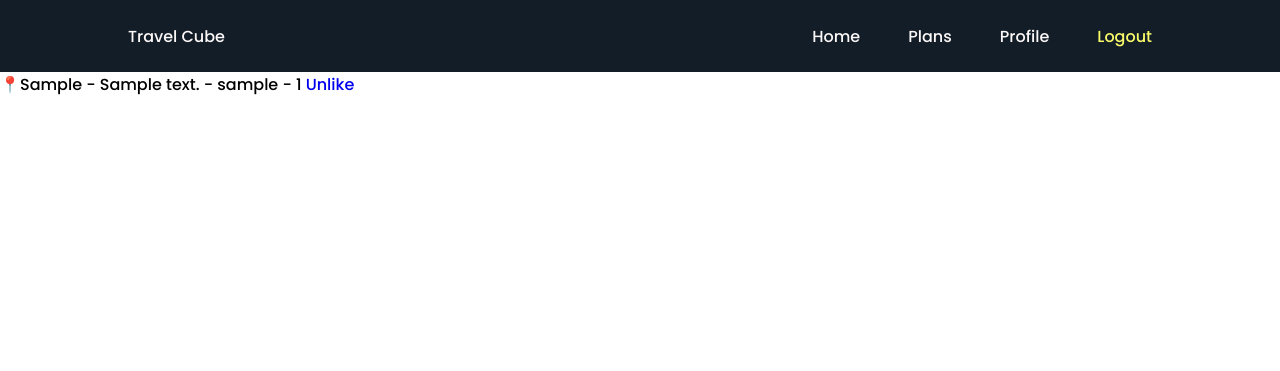
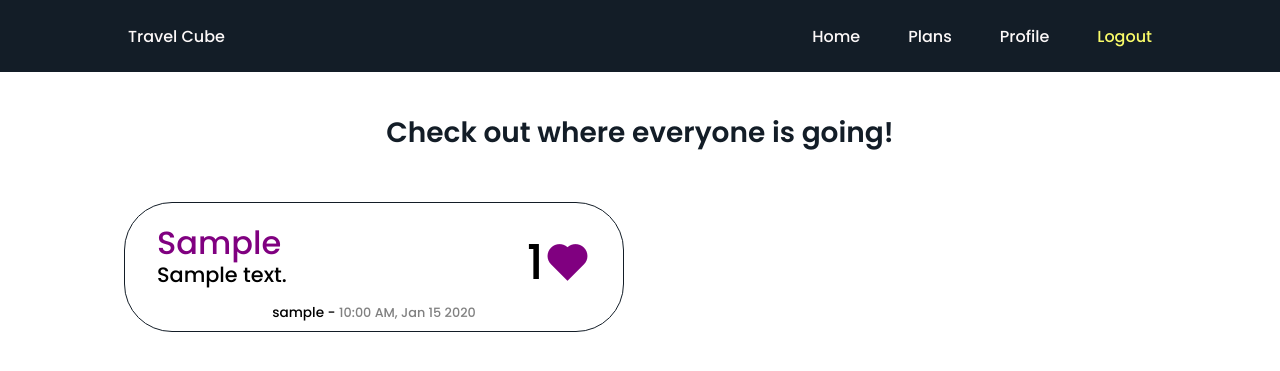
Before and after one commit to ShivaKakarla512/TripPlannerWebApp, a Flask app: a page that uses templates/base.html in a window 1280 px wide. Shown: the top 371 px of the page. Run offline with Flask 2, Linux system fonts and the light colour scheme; a user stored in the database is signed in; tables that the repository leaves empty hold one stand-in row (values such as "Sample post"); some libraries are stand-ins or nearby versions.

Commit message:
styled both plans and authplans pages

```diff
--- a/static/css/login.css
+++ b/static/css/login.css
@@ -2,13 +2,11 @@
 @import url("https://fonts.googleapis.com/css2?family=Poppins:wght@400;500;600&display=swap");
 /*===== VARIABLES CSS =====*/
 
-/*=== Colores ===*/
 :root{
     --first-color: #131D27;
     --text-color: #c953c5;
 }
 
-/*=== Fuente y tipografia ===*/
 :root{
     --body-font: 'Poppins', sans-serif;
     --big-font-size: 2rem;
--- /dev/null
+++ b/static/css/plans.css
@@ -0,0 +1,199 @@
+/*===== GOOGLE FONTS =====*/
+@import url("https://fonts.googleapis.com/css2?family=Poppins:wght@400;500;600&display=swap");
+
+:root {
+    --body-font: 'Poppins', sans-serif;
+}
+
+.plans div p {
+    padding: 0;
+    margin: 0;
+}
+
+/*
+p, i {
+    line-height: 2rem;
+} */
+
+.outer {
+    /* height: calc(100vh - 4.5rem); */
+    display: flex;
+    justify-content: center;
+    overflow: hidden;
+}
+
+.inner {
+    /* align-self: center; */
+    display: grid;
+    row-gap: 1.5rem;
+    width: 75%;
+    grid-auto-rows: min-content;
+    margin-bottom: 2rem;
+    margin-top: .5rem;
+    justify-content: center;
+}
+
+.header {
+    color: #131D27;
+    font-size: 1.5rem;
+    text-align: center;
+    grid-column-start: 1;
+    grid-column-end: 2;
+    grid-row-start: 1;
+    grid-row-end: 2;
+    margin-bottom: 1rem;
+    visibility: hidden;
+}
+
+.plans {
+    display: grid;
+    border: .12rem #131D27 solid;
+    border-radius: 3rem;
+    padding: 0.75rem 1rem 0.25rem 1rem;
+    grid-template-columns: 4fr 1fr;
+    column-gap: 1rem;
+    visibility: hidden;
+}
+
+.plans:hover {
+    box-shadow: 0px 15px 36px rgba(0, 0, 0, 0.1);
+    transform: scale(1.05);
+}
+
+.cityname {
+    font-size: 1.7rem;
+    color: purple;
+}
+
+.city {
+    grid-column-start: 1;
+    grid-column-end: 2;
+    grid-row-start: 1;
+    grid-row-end: 3;
+    align-items: center;
+    padding-left: 0.5rem;
+    line-height: 2rem;
+}
+
+.description {
+    font-size: 1rem;
+    color: black;
+}
+
+.authtime {
+    grid-column-start: 1;
+    grid-column-end: 3;
+    grid-row-start: 3;
+    grid-row-end: 4;
+    text-align: center;
+}
+
+.author {
+    font-size: 0.65rem;
+    color: black;
+}
+
+.time {
+    font-size: 0.6rem;
+    color: gray;
+}
+
+.label {
+    color: gray;
+    font-size: 0.6rem;
+    /* grid-column-start: 1;
+    grid-column-end: 3;
+    grid-row-start: 1;
+    grid-row-end: 2; */
+    text-align: center;
+}
+
+.count {
+    transform: translateY(-0.7rem);
+    /* grid-column-start: 1;
+    grid-column-end: 2;
+    grid-row-start: 2;
+    grid-row-end: 3; */
+}
+
+.likes {
+    text-align: center;
+    display: grid;
+    /* grid-template-columns: repeat(2, min-content); */
+    font-size: 3rem;
+    grid-column-start: 2;
+    grid-column-end: 3;
+    grid-row-start: 1;
+    grid-row-end: 3;
+    /* align-items: center; */
+}
+
+.likess {
+    text-align: center;
+    display: grid;
+    grid-template-columns: repeat(2, min-content);
+    font-size: 3rem;
+    grid-column-start: 2;
+    grid-column-end: 3;
+    grid-row-start: 1;
+    grid-row-end: 3;
+    /* align-items: center; */
+}
+
+.likeicon {
+    margin-top: 0.6rem;
+    color: purple;
+    /* grid-column-start: 2;
+    grid-column-end: 3;
+    grid-row-start: 2;
+    grid-row-end: 3; */
+}
+
+
+@media screen and (min-width: 968px) {
+    .inner {
+        justify-content: center;
+        margin-top: 2rem;
+        grid-template-columns: repeat(2, 500px);
+        column-gap: 2rem;
+        row-gap: 2rem;
+    }
+
+    .header {
+        font-size: 1.75rem;
+        grid-column-start: 1;
+        grid-column-end: 3;
+        grid-row-start: 1;
+        grid-row-end: 2;
+        margin-top: 0.5rem;
+    }
+
+    .plans {
+        padding: 1.5rem 1.5rem 0.5rem 1.5rem;
+        grid-template-columns: 5fr 1fr;
+    }
+
+    .cityname {
+        font-size: 2rem;
+    }
+
+    .description {
+        font-size: 1.3rem;
+    }
+
+    .author {
+        font-size: 0.85rem;
+    }
+
+    .time {
+        font-size: 0.8rem;
+    }
+
+    .likes {
+        font-size: 3.2rem;
+    }
+
+    .likeicon {
+        margin-top: 0.7rem;
+    }
+}
--- a/static/main.js
+++ b/static/main.js
@@ -52,7 +52,7 @@ function move(e){
 
 
 /*===== GSAP ANIMATION =====*/
-TweenMax.to('.nav__logo, .nav__item, .nav__toggle, .home__title, .home__description, .home__button, .form__content, .img', 0, {
+TweenMax.to('.nav__logo, .nav__item, .nav__toggle, .home__title, .home__description, .home__button, .form__content, .plans, .img, .header', 0, {
     autoAlpha: 1
 });
 
@@ -69,6 +69,10 @@ gsap.from('.home__button', {opacity: 0, duration: 1, delay:1.2, y: 30})
 gsap.from('.form__content', {opacity: 0, duration: 1, delay:.8, y: 30})
 gsap.from('.img', {opacity: 0, duration: 1, delay:1, y: 30})
 
+//PLANS
+gsap.from('.header', {opacity: 0, duration: 1, delay:.7, y: 30})
+gsap.from('.plans', {opacity: 0, duration: 1, delay: 1, y: 30, stagger: 0.3})
+
 TweenMax.to('.home__img', 7, {
     autoAlpha: 1
 });
--- a/templates/authplans.html
+++ b/templates/authplans.html
@@ -2,19 +2,31 @@
 
 {% block content %}
 
-    <section class="view" id="view">
-        <div class="view__container">
+    <div class="outer">
+        <div class="inner">
+            <h1 class="header">Check out where everyone is going!</h1>
             {% for post in posts %}
-                <ul>
-                    &#128205;{{ post.city }} - {{ post.description }} - {{ post.author.username }} - {{ post.likes.count() }}
-                    {% if current_user.has_liked_post(post) %}
-                        <a href="{{ url_for('like_action', post_id=post.id, action='unlike') }}">Unlike</a>
-                    {% else %}
-                        <a href="{{ url_for('like_action', post_id=post.id, action='like') }}">Like</a>
-                    {% endif %}
-                </ul>
+                <div class="plans">
+                    <div class="city">
+                        <p class="cityname">{{ post.city | title}}</p>
+                        <p class="description">{{ post.description }}</p>
+                    </div>
+
+                    <div class="authtime">
+                        <p class="author">{{ post.author.username }} - <span class="time">{{ post.timestamp.strftime('%I:%M %p, %b %d %Y') }}</span></p>
+                    </div>
+
+                    <div class="likess">
+                        <p class="countt">{{ post.likes.count() }}</p>
+                        {% if current_user.has_liked_post(post) %}
+                            <p><a href="{{ url_for('like_action', post_id=post.id, action='unlike') }}"><i class='bx bxs-heart likeicon'></i></a></p>
+                        {% else %}
+                            <p><a href="{{ url_for('like_action', post_id=post.id, action='like') }}"><i class='bx bx-heart likeicon'></i></a></p>
+                        {% endif %}
+                    </div>
+                </div>
             {% endfor %}
         </div>
-    </section>
+    </div>
 
 {% endblock %}
--- a/templates/base.html
+++ b/templates/base.html
@@ -8,7 +8,7 @@
 
         <!-- ===== CSS ===== -->
         <link rel="stylesheet" href="{{ url_for('static', filename='css/main.css') }}">
-        <link rel="stylesheet" href="{{ url_for('static', filename='css/new.css') }}">
+        <link rel="stylesheet" href="{{ url_for('static', filename='css/plans.css') }}">
 
         <title>Travel Cube</title>
     </head>
```
Also changed, not shown: templates/plans.html (+19 -6 lines), my_database.db.
